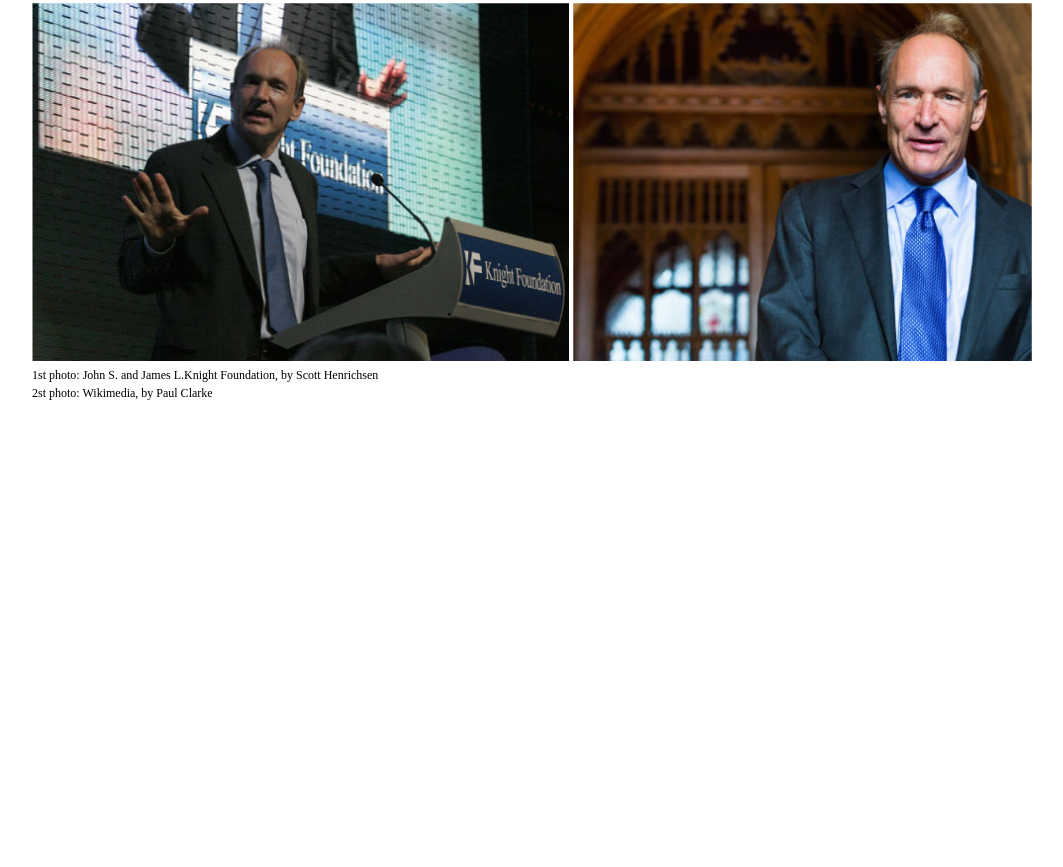
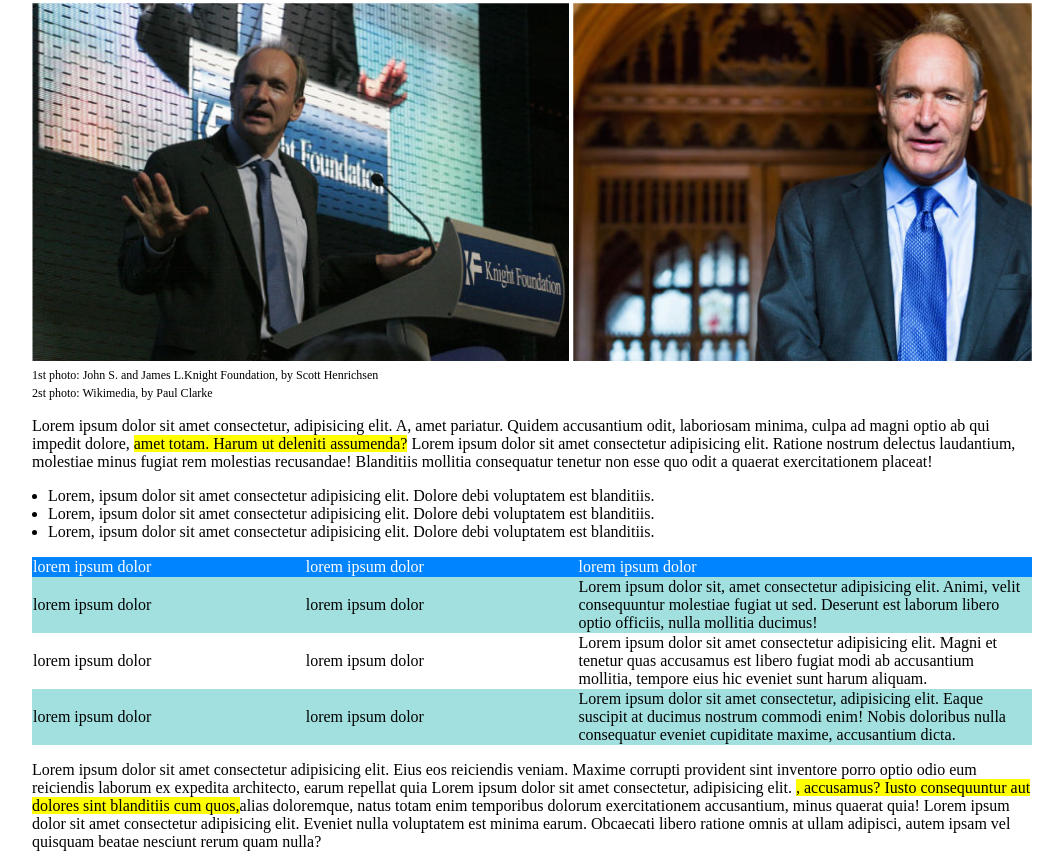
Before and after one commit to Fernweh99/html-css-booleaner, a plain HTML site: page index.html in a window 1280 px wide. Shown: the part 283-1150 px from the top of the page, without its empty margins (108-1171 px from the left). Before the commit the page ends 800 px from the top, so only its background shows below. Drawn offline with Linux system fonts and the light colour scheme.

Commit message:
add-main

```diff
--- a/css/style.css
+++ b/css/style.css
@@ -27,6 +27,11 @@ header {
 figure {
     margin: 12px 0 0 0;
 }
+
+
+.evidenziato{
+    background-color: yellow;
+}
 #title {
     font-size: 38px;
     margin-bottom: 0;
@@ -49,3 +54,36 @@ figure {
 #info-foto {
     font-size: 12px;
 }
+
+#list {
+    padding-inline-start: 16px;
+}
+
+/* tabella */
+table {
+    text-align: left;
+    border-spacing: 0px;
+}
+thead{
+    background-color: rgb(0, 132, 255);
+    color: white;
+}
+.cell-left {
+    width: 27%;
+}
+
+.cell-center {
+    width: 27%;
+}
+
+.cell-right {
+    width: 45%;
+}
+
+.cell-color {
+    background-color: rgba(108, 204, 204, 0.63);
+}
+
+th {
+    font-weight: normal;
+}
--- a/index.html
+++ b/index.html
@@ -26,6 +26,51 @@
                 </figure>
                 <span id="info-foto">1st photo: John S. and James L.Knight Foundation, by Scott Henrichsen <br>2st photo: Wikimedia, by Paul Clarke</span>
             </section>
+            <section id="info-article">
+                <p>Lorem ipsum dolor sit amet consectetur, adipisicing elit. A, amet pariatur. Quidem accusantium odit, laboriosam minima,
+                culpa ad magni optio ab qui impedit dolore, <span class="evidenziato">amet totam. Harum ut deleniti assumenda?</span> Lorem ipsum dolor sit amet consectetur
+                adipisicing elit. Ratione nostrum delectus laudantium, molestiae minus fugiat rem molestias recusandae! Blanditiis mollitia
+                consequatur tenetur non esse quo odit a quaerat exercitationem placeat!
+                </p>
+                <ul id="list">
+                    <li>Lorem, ipsum dolor sit amet consectetur adipisicing elit. Dolore debi voluptatem est blanditiis.</li>
+                    <li>Lorem, ipsum dolor sit amet consectetur adipisicing elit. Dolore debi voluptatem est blanditiis.</li>
+                    <li>Lorem, ipsum dolor sit amet consectetur adipisicing elit. Dolore debi voluptatem est blanditiis.</li>
+                </ul>
+                <!-- tabella -->
+                <table>
+                    <thead>
+                        <tr>
+                            <th class="cell-left">lorem ipsum dolor</th>
+                            <th class="cell-center">lorem ipsum dolor</th>
+                            <th class="cell-right">lorem ipsum dolor</th>
+                        </tr>
+                    </thead>
+                    <tbody>
+                        <tr class="cell-color">
+                            <th class="cell-left">lorem ipsum dolor</th>
+                            <th class="cell-center">lorem ipsum dolor</th>
+                            <th class="cell-right">Lorem ipsum dolor sit, amet consectetur adipisicing elit. Animi, velit consequuntur molestiae fugiat ut sed. Deserunt est laborum libero optio officiis, nulla mollitia ducimus!</th>
+                        </tr>
+                        <tr>
+                            <th class="cell-left">lorem ipsum dolor</th>
+                            <th class="cell-center">lorem ipsum dolor</th>
+                            <th class="cell-right">Lorem ipsum dolor sit amet consectetur adipisicing elit. Magni et tenetur quas accusamus est libero fugiat modi ab accusantium mollitia, tempore eius hic eveniet sunt harum aliquam.</th>
+                        </tr>
+                        <tr class="cell-color">
+                            <th class="cell-left">lorem ipsum dolor</th>
+                            <th class="cell-center">lorem ipsum dolor</th>
+                            <th class="cell-right">Lorem ipsum dolor sit amet consectetur, adipisicing elit. Eaque suscipit at ducimus nostrum commodi enim! Nobis doloribus nulla consequatur eveniet cupiditate maxime, accusantium dicta.</th>
+                        </tr>
+                    </tbody>
+                </table>
+                <!-- paragrafo -->
+                <p>
+                Lorem ipsum dolor sit amet consectetur adipisicing elit. Eius eos reiciendis veniam. Maxime corrupti provident sint inventore porro optio odio eum reiciendis laborum ex expedita architecto, earum repellat quia Lorem ipsum
+                dolor sit amet consectetur, adipisicing elit. <span class="evidenziato">, accusamus? Iusto consequuntur aut dolores sint blanditiis cum quos,</span>alias doloremque, natus totam enim temporibus dolorum exercitationem accusantium, minus quaerat quia!
+                Lorem ipsum dolor sit amet consectetur adipisicing elit. Eveniet nulla voluptatem est minima earum. Obcaecati libero ratione omnis at ullam adipisci, autem ipsam vel quisquam beatae nesciunt rerum quam nulla?
+                </p>
+            </section>
         </main>
         <!-- Footer con collegamenti di interesse -->
         <footer></footer>
```
